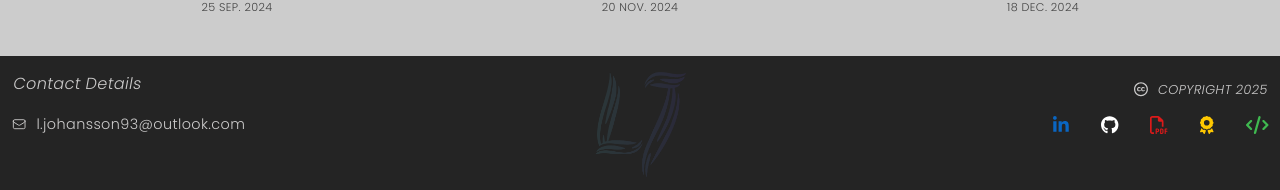
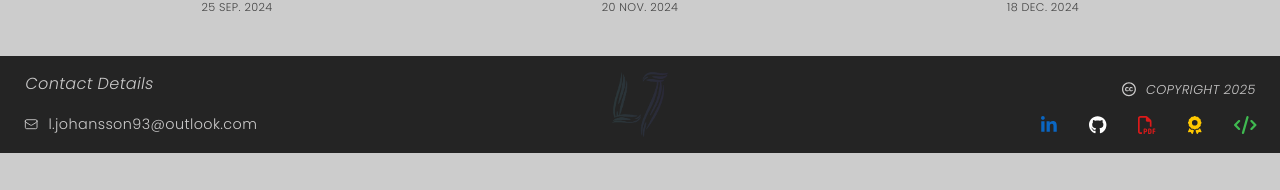
Before and after one commit to j0hanz/j0hanz-portfolio, a React (Vite) app: page / in a window 1280 px wide. Shown: the part 10542-10732 px from the top of the page. After the commit the page ends 10695 px from the top, so only its background shows below. Built offline with nearby package versions, Linux system fonts and the light colour scheme; no server answers.

Commit message:
Simplify Footer by removing unnecessary sectionContainer class

```diff
--- a/src/components/Footer.tsx
+++ b/src/components/Footer.tsx
@@ -17,10 +17,7 @@ const Footer: FC = () => {
 
   return (
     <footer className={styles.footerBg}>
-      <Container
-        fluid
-        className={`${appStyles.sectionContainer} ${appStyles.cardBgImage}`}
-      >
+      <Container fluid className={appStyles.cardBgImage}>
         <Row className="mx-auto">
           <Col sm={6}>
             <div className={`pb-3 ${styles.footerLinkHeader}`}>
```
